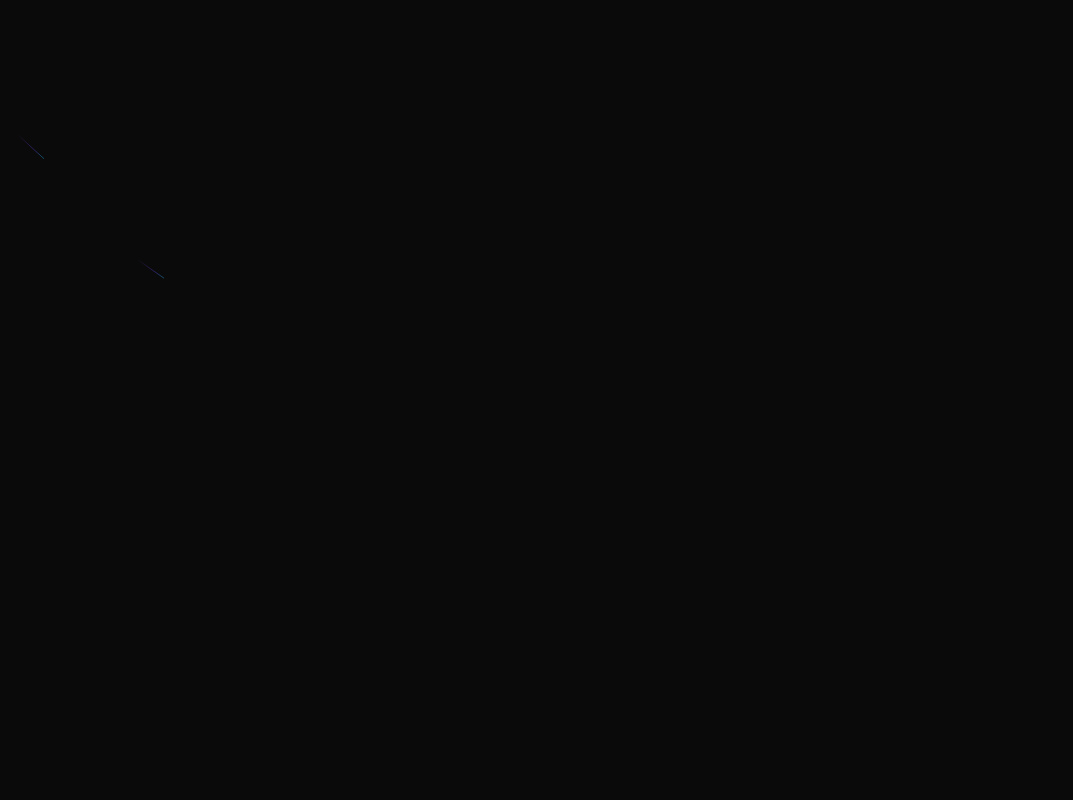
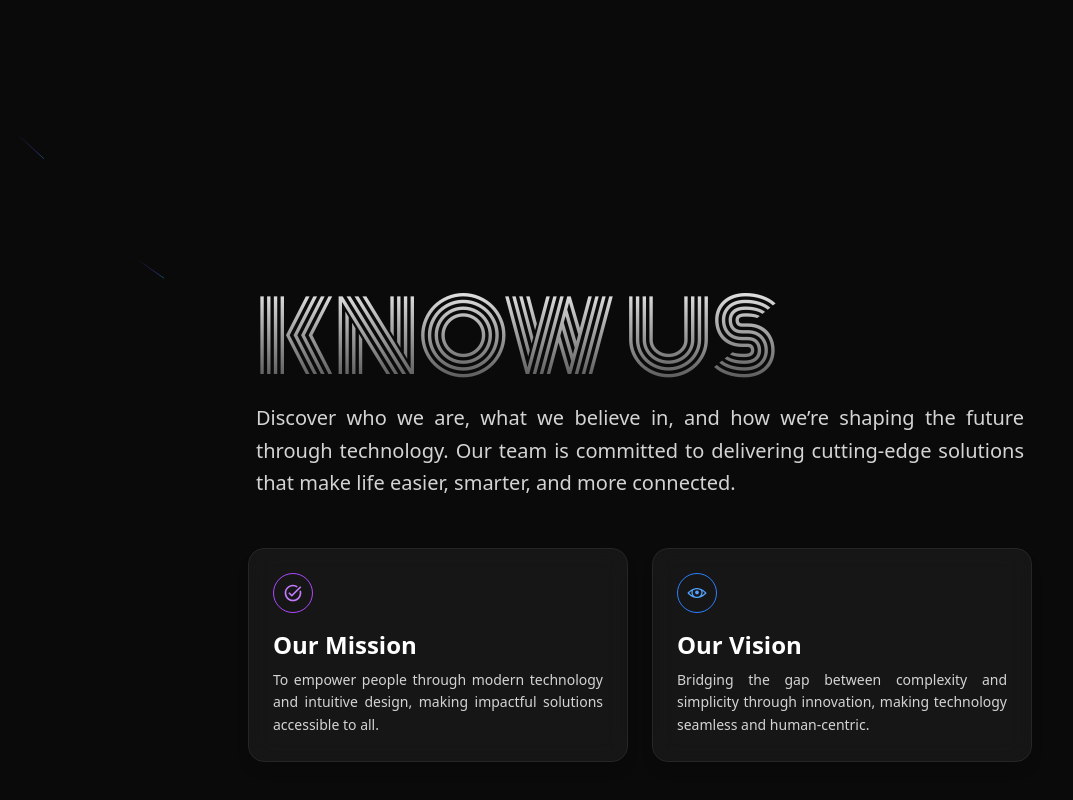
Before and after one commit to snippet-labs/LAB, a Next.js app: page / in a window 1280 px wide. Shown: the part 674-1474 px from the top of the page, without its empty margins (0-1073 px from the left). Built offline with nearby package versions, Linux system fonts and the light colour scheme.

Commit message:
section(knowus): add know-us section; add reusable card components

```diff
--- /dev/null
+++ b/src/components/general/Cards/Cards.tsx
@@ -0,0 +1,29 @@
+// Modules
+import { CardTypes } from './Cards.types';
+
+const Cards = ({
+  title,
+  description,
+  icon,
+  iconColor,
+  iconBackground,
+  iconBorder,
+}: CardTypes) => {
+  return (
+    <div className="relative group bg-white/5 backdrop-blur-md border border-neutral-800 rounded-2xl p-6 w-full md:w-95 shadow-lg transition transform hover:scale-[1.02] hover:shadow-xl">
+      <div className="mb-4">
+        <div
+          className={`w-10 h-10 ${iconBackground}/20 border ${iconBorder} rounded-full flex items-center justify-center`}
+        >
+          <span className={`${iconColor} text-xl`}>{icon}</span>
+        </div>
+      </div>
+      <h2 className="text-2xl font-semibold text-white mb-2">{title}</h2>
+      <p className="text-sm text-neutral-300 text-justify leading-relaxed">
+        {description}
+      </p>
+    </div>
+  );
+};
+
+export default Cards;
--- a/src/components/section/Header/Header.tsx
+++ b/src/components/section/Header/Header.tsx
@@ -1,5 +1,3 @@
-'use client';
-
 // Modules
 import { motion } from 'framer-motion';
 import { BackgroundBeams } from '@/components/ui/background-beams';
@@ -19,7 +17,7 @@ const Header = ({
         initial={{ opacity: 0, y: 30 }}
         animate={{ opacity: 1, y: 0 }}
         transition={{ duration: 1, ease: 'easeOut' }}
-        className={`relative z-10 h-20 md:h-30 lg:h-35 text-7xl md:text-8xl lg:text-9xl bg-clip-text text-transparent bg-gradient-to-r from-purple-500 via-pink-500 to-yellow-500 text-center logo-gradient-shift-animation ${monotonFont.className}`}
+        className={`relative z-10 h-20 md:h-35 lg:h-40 text-7xl md:text-8xl lg:text-9xl bg-clip-text text-transparent bg-gradient-to-r from-purple-500 via-pink-500 to-yellow-500 text-center logo-gradient-shift-animation ${monotonFont.className}`}
       >
         {'{?:}'}
       </motion.div>
--- a/src/components/section/Knowus/Knowus.tsx
+++ b/src/components/section/Knowus/Knowus.tsx
@@ -1,12 +1,51 @@
-'use client';
+// Modules
+import Cards from '@/components/general/Cards/Cards';
+import { BackgroundBeams } from '@/components/ui/background-beams';
+import { monotonFont } from '@/helpers/font';
+import { MdTaskAlt } from 'react-icons/md';
+import { LiaEyeSolid } from 'react-icons/lia';
 
-// Modules
-import { BackgroundBeams } from '@/components/ui/background-beams';
 
 const Knowus = () => {
   return (
-    <div className="relative h-screen w-full bg-neutral-950 flex flex-col items-center justify-center antialiased">
+    <div className="relative h-screen w-full bg-neutral-950 overflow-hidden flex flex-col items-center justify-center antialiased">
       <BackgroundBeams />
+
+      <div className="relative z-10 flex flex-col items-center justify-center px-6 md:px-16 py-12 gap-12">
+        <div className="text-white max-w-3xl w-full">
+          <h1
+            className={`text-5xl md:text-7xl lg:text-8xl  bg-clip-text text-transparent bg-gradient-to-b from-neutral-200 to-neutral-600 text-left transition-all mb-4 ${monotonFont.className}`}
+          >
+            KNOW US
+          </h1>
+          <p className="text-lg md:text-xl text-neutral-300 text-justify leading-relaxed">
+            Discover who we are, what we believe in, and how we’re shaping the
+            future through technology. Our team is committed to delivering
+            cutting-edge solutions that make life easier, smarter, and more
+            connected.
+          </p>
+        </div>
+
+        <div className="flex flex-col md:flex-row gap-6 w-full max-w-4xl justify-center">
+          <Cards
+            title="Our Mission"
+            description="To empower people through modern technology and intuitive design, making impactful solutions accessible to all."
+            icon={<MdTaskAlt/>}
+            iconColor="text-purple-400"
+            iconBackground="bg-purple-600"
+            iconBorder="border-purple-500"
+          />
+          <Cards
+            title="Our Vision"
+            description=" Bridging the gap between complexity and simplicity through
+            innovation, making technology seamless and human-centric."
+            icon={<LiaEyeSolid/>}
+            iconColor="text-blue-400"
+            iconBackground="bg-blue-600"
+            iconBorder="border-blue-500"
+          />
+        </div>
+      </div>
     </div>
   );
 };
```
Also changed, not shown: src/components/general/Cards/Cards.types.ts (added, +8 -0 lines).
